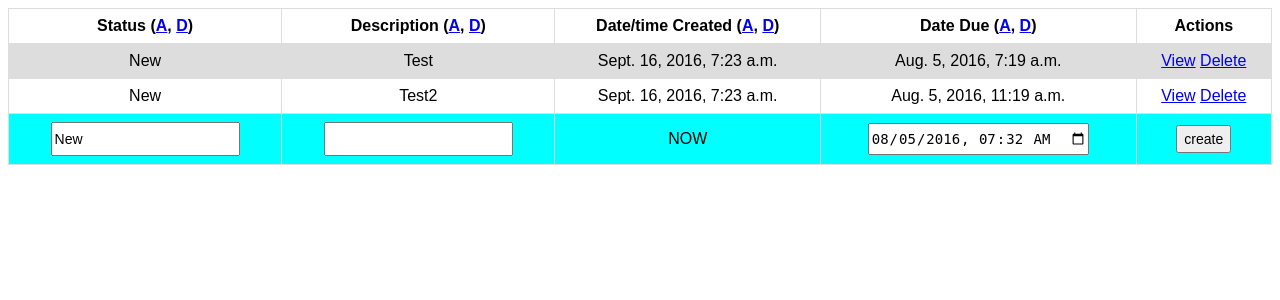
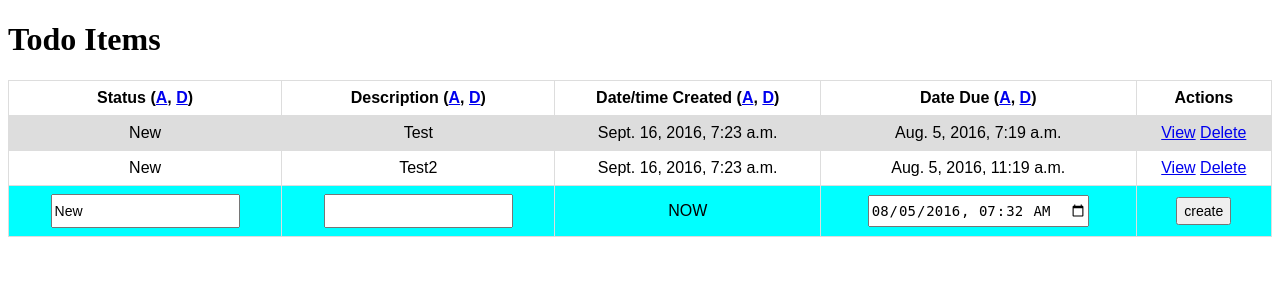
Before and after one commit to jkiggins/TodoList, a Django app: template todo/templates/todo/index.html in a window 1280 px wide. Shown: the top 300 px of the page. Run offline with Django 3.2, Linux system fonts and the light colour scheme; the template is opened without the code that fills it: values that come from a table or form of the project are taken from there, others are empty; data comes from the database, SQL or seed files in the repository; both versions use the stored data as it was after the commit.

```diff
--- a/todo/templates/todo/index.html
+++ b/todo/templates/todo/index.html
@@ -24,6 +24,7 @@
 
 </head>
 <body>
+<h1>Todo Items</h1>
 
 <form action="{% url 'todo:newtodo' %}" method="POST">
 {% csrf_token %}
```
Also changed, not shown: README.txt (added), db.sqlite3, 1 other file.
